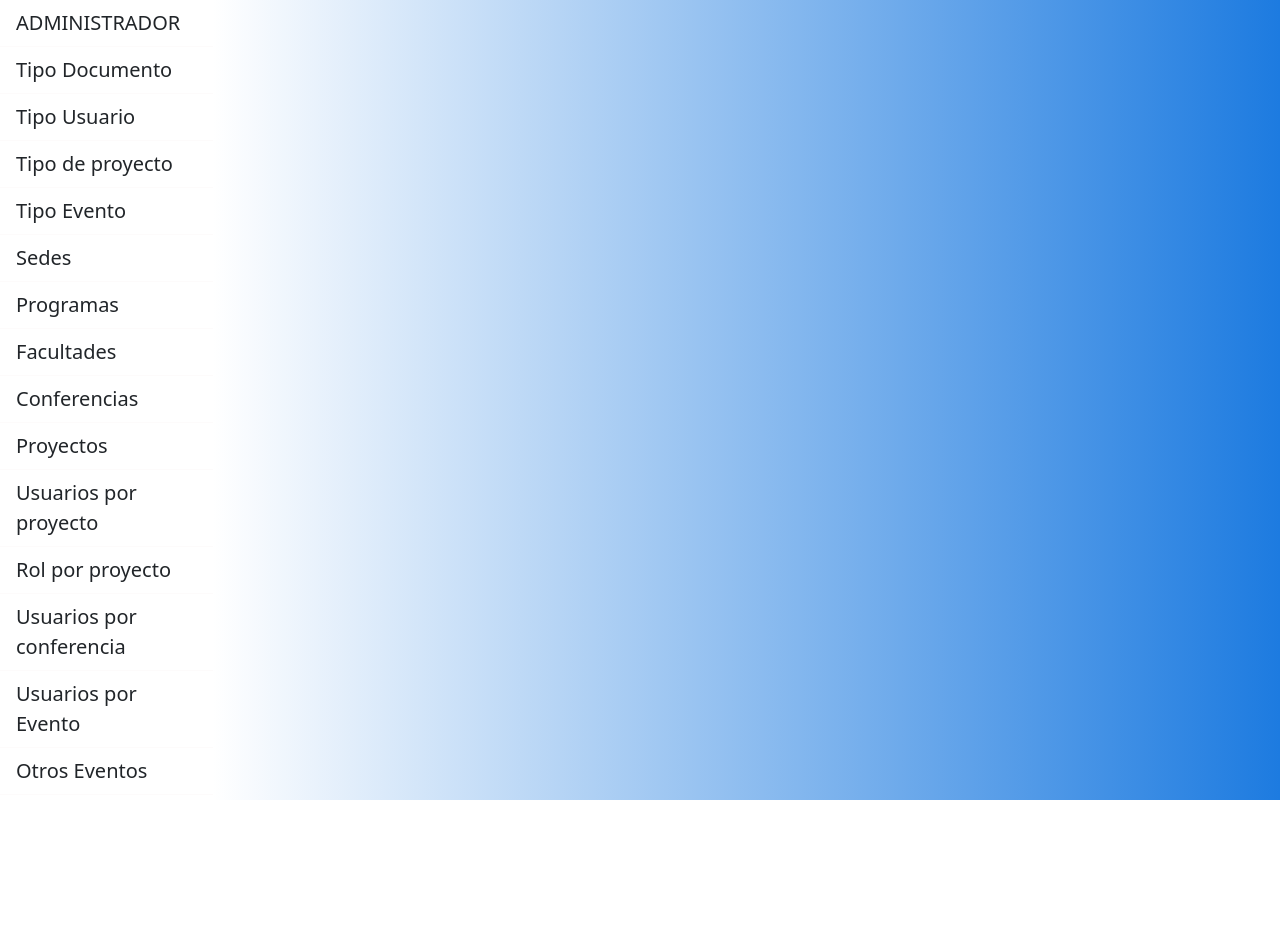
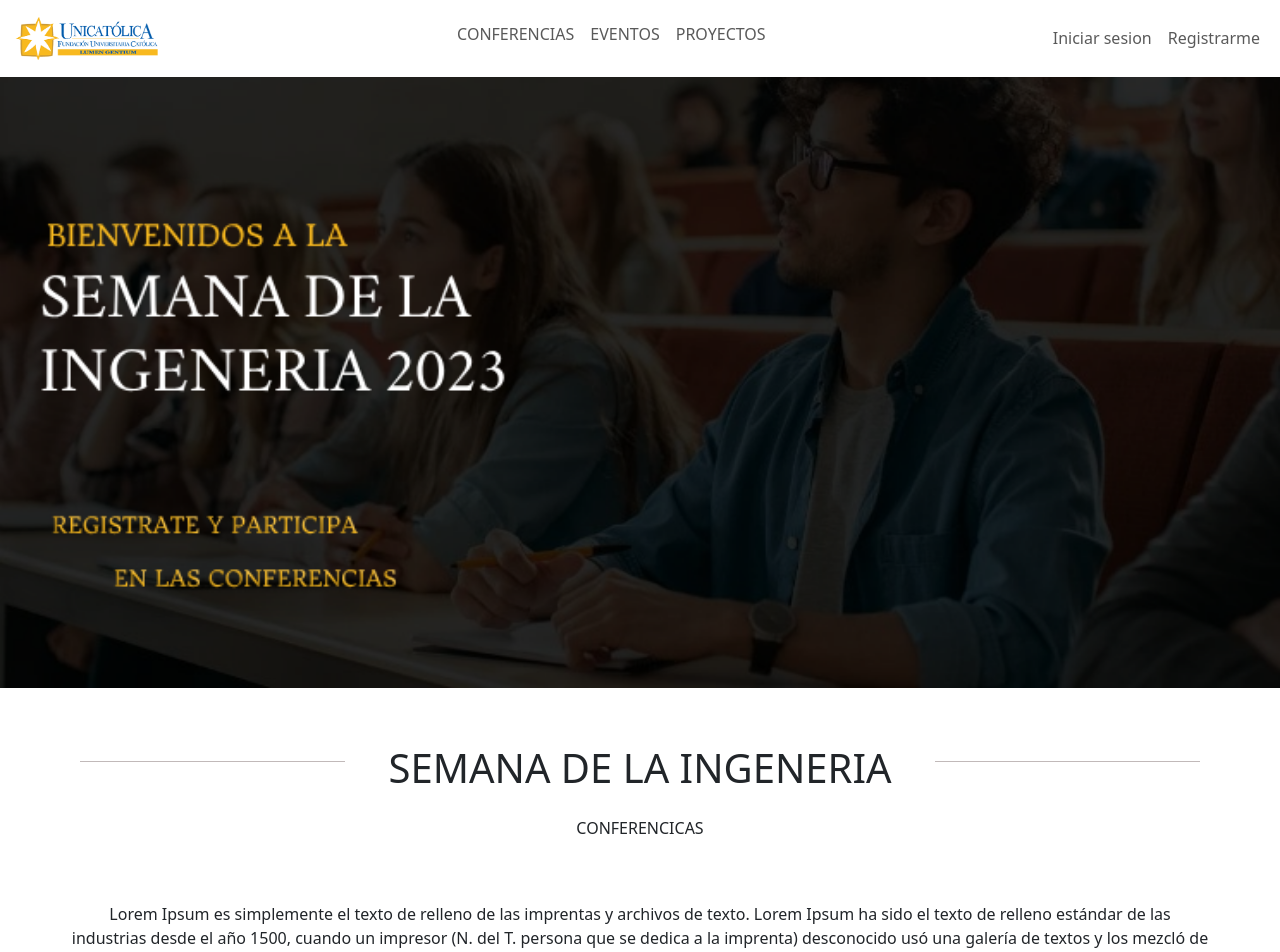
Before and after one commit to KevinOspinal/Semana-Ingeneria, a React (Vite) app in the folder FRONT-END/: page / in a window 1280 px wide. Shown: the top 952 px of the page. Before the commit the page ends 800 px from the top, so only its background shows below. Built offline with nearby package versions, Linux system fonts and the light colour scheme.

Commit message:
Se agrego termino el modulo proyecto de la interfaz y se termino el navbar de la interactividad que tenia pendiente...

```diff
--- a/FRONT-END/src/App.jsx
+++ b/FRONT-END/src/App.jsx
@@ -5,7 +5,7 @@ import Home from './Pages/Users/Home'
 function App() {
   return (
     <div>
-      <Admin/>
+      <Home/>
     </div>
   )
 }
--- a/FRONT-END/src/Pages/Users/Home.jsx
+++ b/FRONT-END/src/Pages/Users/Home.jsx
@@ -17,9 +17,9 @@ export default function Home() {
         </div>
       </div>
       {/*'//EL TITULO INFORMATIVO DE LA SEMANA DE INGENERIA'*/}
-      <div className='container  mb-4 p-0 section-otrosEventos'>
+      <div id='confenrencias' className='container  mb-4 p-0 section-otrosEventos'>
         <div className='row'>
-          <TitleUsers TitleUsers='SEMANA DE LA INGENERIA' />
+          <TitleUsers TitleUsers='SEMANA DE LA INGENERIA' subtitle='CONFERENCICAS' />
           <div className='col-12 d-flex justify-content-center'>
             Lorem Ipsum es simplemente el texto de relleno de las imprentas y archivos de texto. Lorem Ipsum ha sido el texto de relleno estándar de las industrias desde el año 1500, cuando un impresor (N. del T. persona que se dedica a la imprenta) desconocido usó una galería de textos y los mezcló de tal manera que logró hacer un libro de textos especimen.
           </div>
@@ -30,13 +30,13 @@ export default function Home() {
         <Cards />
       </section>
       <div className='container  mb-4 p-0'>
-        <div className='row'>
+        <div id='eventos' className='row '>
           <TitleUsers TitleUsers='EVENTOS' />
         </div>
       </div>
       {/*ESTAS SON LAS TARJETAS DE LOS EVENTOS'*/}
-      <section className='container'>
-        <div className='row g-4 d-flex justify-content-center'>
+      <section  className='container'>
+        <div  className='row g-4 d-flex justify-content-center'>
           <div className='col-sm-7 col-md-9 col-lg-7'>
             <Cards2 />
           </div>
@@ -49,11 +49,25 @@ export default function Home() {
           </div>
         </div>
       </section>
-      <div className='container  mb-4 p-0'>
+      <div id='proyectos' className='container  mb-4 p-0'>
         <div className='row'>
           <TitleUsers TitleUsers='PROYECTOS' />
         </div>
       </div>
+      {/*ESTAS SON LAS TARJETAS DE LOS EVENTOS'*/}
+      <section className='container'>
+        <div className='row g-4 d-flex justify-content-center'>
+          <div className='col-sm-5 col-md-3 col-lg-5 d-flex align-items-center'>
+            <p>
+              <h1 className='d-flex justify-content-center '>INFORMACION</h1>
+              <br></br>
+              Lorem Ipsum es simplemente el texto de relleno de las imprentas y archivos de texto. Lorem Ipsum ha sido el texto de relleno estándar de las industrias desde el año 1500, cuando un impresor (N. del T. persona que se dedica a la imprenta) desconocido usó una galería de textos y los mezcló de tal manera que logró hacer un libro de textos especimen.
+            </p>          </div>
+          <div className='col-sm-7 col-md-9 col-lg-7'>
+            <Cards2 />
+          </div>
+        </div>
+      </section>
     </div>
   )
 }
--- /dev/null
+++ b/FRONT-END/src/Pages/Users/NavbarUser.css
@@ -0,0 +1,8 @@
+/* En tu archivo de hojas de estilo CSS (por ejemplo, Home.css) */
+.navbar {
+      position: fixed !important;
+      width: 100%;
+      top: 0;
+      background-color: rgb(255, 255, 255);
+      z-index: 1000; /* Asegura que esté por encima de otros elementos */
+  }
--- a/FRONT-END/src/Pages/Users/NavbarUser.jsx
+++ b/FRONT-END/src/Pages/Users/NavbarUser.jsx
@@ -1,6 +1,6 @@
 import React from 'react'
+import './NavbarUser.css'
 import Logo from '../../assets/img/Logo_Unicatólica.png'
-
 export default function NavbarUser() {
     return (
         <nav className="navbar navbar-expand-lg navbar-light">
@@ -14,13 +14,13 @@ export default function NavbarUser() {
                     </a>
                     <ul className="navbar-nav mx-auto">
                         <li className="nav-item">
-                            <a className="nav-link mb-2" aria-current="page">CONFERENCIAS</a>
+                            <a className="nav-link mb-2" href='#confenrencias' aria-current="page">CONFERENCIAS</a>
                         </li>
                         <li className="nav-item">
-                            <a className="nav-link mb-2" aria-current="page">EVENTOS</a>
+                            <a className="nav-link mb-2" href='#eventos' aria-current="page">EVENTOS</a>
                         </li>
                         <li className="nav-item">
-                            <a className="nav-link mb-2" aria-current="page">PROYECTOS</a>
+                            <a className="nav-link mb-2" href='#proyectos' aria-current="page">PROYECTOS</a>
                         </li>
                     </ul>
                     <ul className="navbar-nav ml-auto">
--- a/FRONT-END/src/components/TitleUsers.jsx
+++ b/FRONT-END/src/components/TitleUsers.jsx
@@ -1,13 +1,14 @@
 import React from 'react'
 import './TitleUsers.css'
-export default function TitleUsers({TitleUsers}) {
+export default function TitleUsers({TitleUsers,subtitle}) {
     return (
         <div className='col-12 d-flex justify-content-center'>
             <div className='col-3'>
                 <p className='line'></p>
             </div>
-            <div className='col-6 d-flex justify-content-center'>
-                <h1>{TitleUsers}</h1>
+            <div className='col-6 d-flex flex-column mb-3'>
+             <div class="p-2 d-flex justify-content-center"><h1>{TitleUsers}</h1></div>
+             <div class="p-2 d-flex justify-content-center"><p>{subtitle}</p></div>
             </div>
             <div className='col-3'>
                 <p className='line'></p>
```
